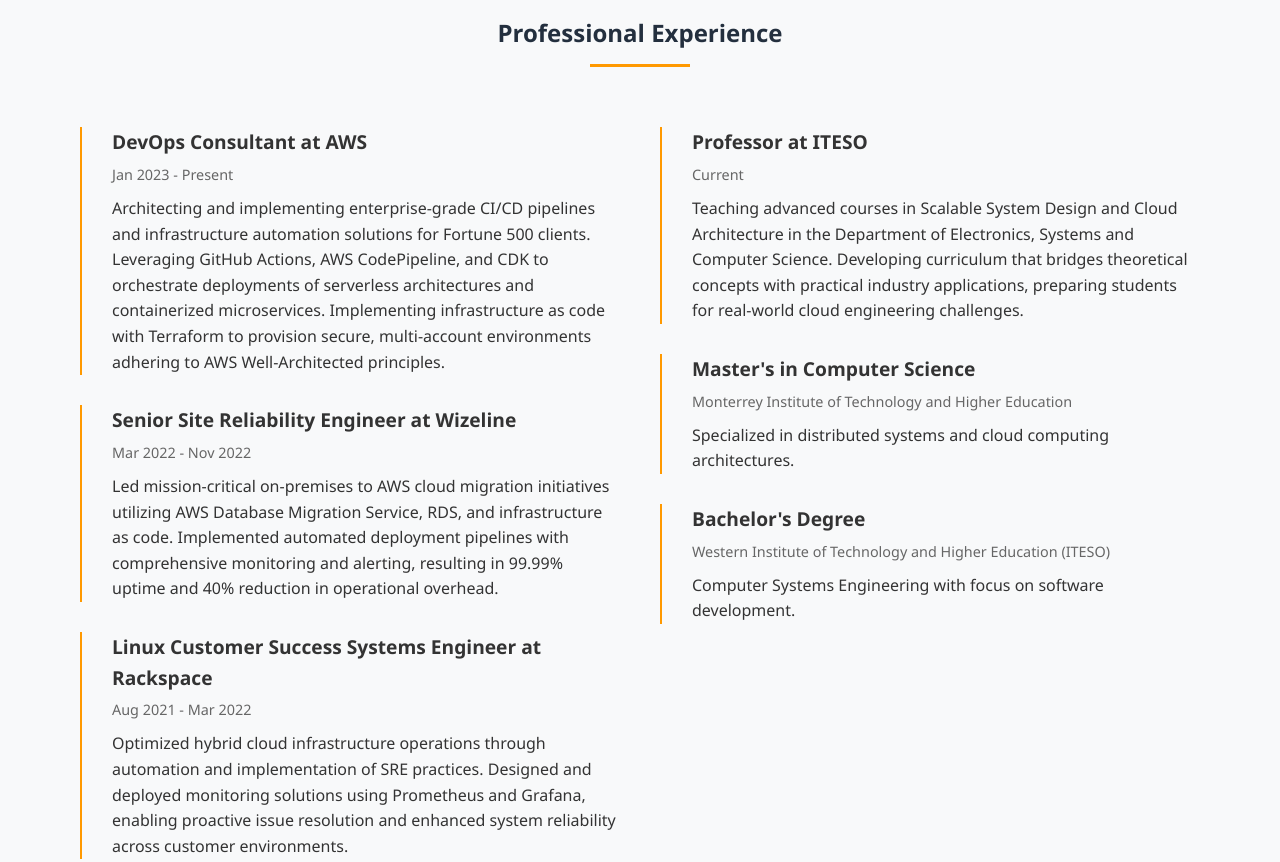
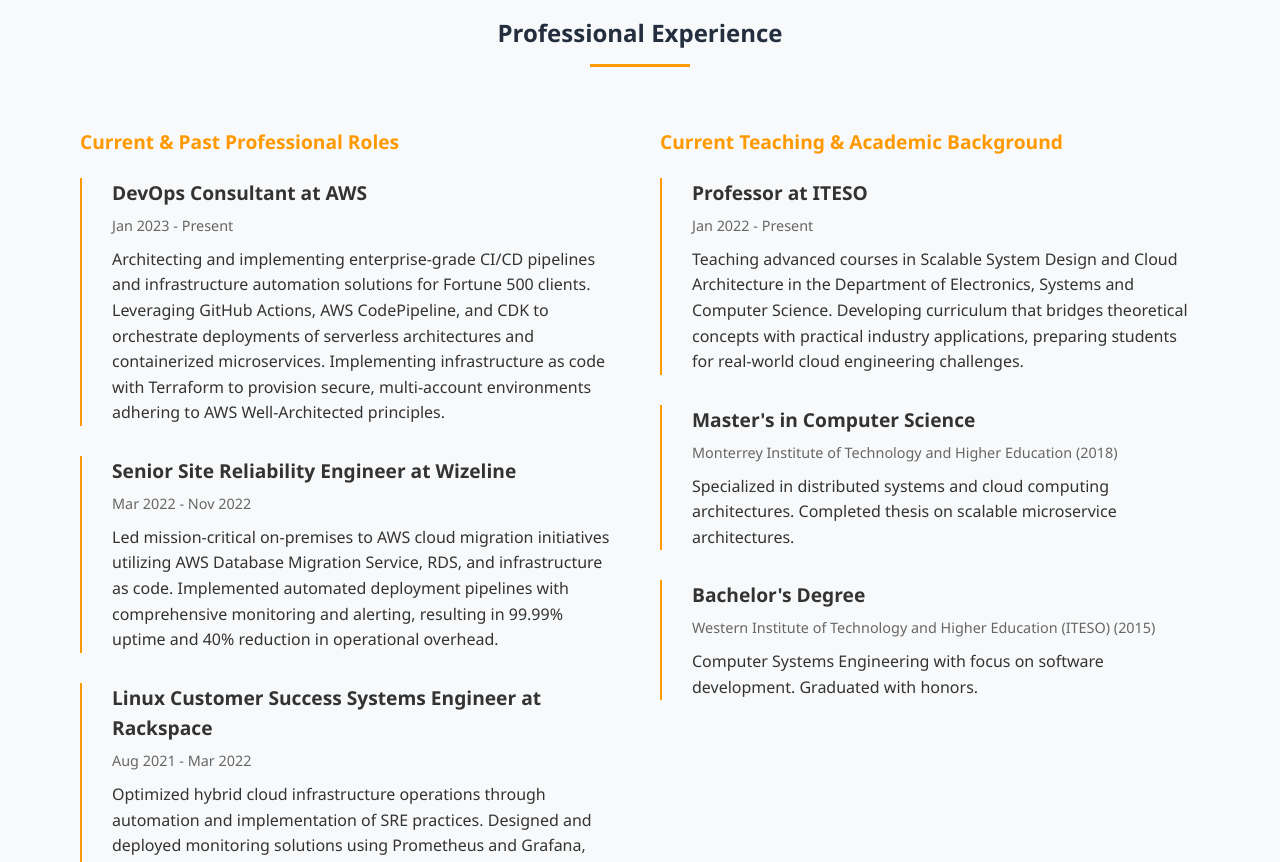
Before and after one commit to gamaware/cloud-devops-labs-index, a plain HTML site: page index.html in a window 1280 px wide. Shown: the part 1000-1862 px from the top of the page. Drawn offline with Linux system fonts and the light colour scheme.

Commit message:
Improve clarity between professional experience and education sections

```diff
--- a/index.html
+++ b/index.html
@@ -51,7 +51,8 @@
         }
 
         body.dark-mode h2,
-        body.dark-mode .project-title {
+        body.dark-mode .project-title,
+        body.dark-mode .section-subtitle {
             color: var(--dark-mode-text);
         }
 
@@ -358,6 +359,16 @@
             margin-bottom: 10px;
         }
 
+        .section-subtitle {
+            color: var(--secondary-color);
+            margin-bottom: 20px;
+            font-size: 1.2rem;
+        }
+
+        body.dark-mode .section-subtitle {
+            color: var(--dark-mode-secondary);
+        }
+
         footer {
             background-color: var(--dark-color);
             color: white;
@@ -509,6 +520,7 @@
             <h2>Professional Experience</h2>
             <div class="education-experience">
                 <div class="experience">
+                    <h3 class="section-subtitle">Current & Past Professional Roles</h3>
                     <div class="timeline-item">
                         <h3>DevOps Consultant at AWS</h3>
                         <div class="date">Jan 2023 - Present</div>
@@ -535,22 +547,23 @@
                 </div>
 
                 <div class="education">
+                    <h3 class="section-subtitle">Current Teaching & Academic Background</h3>
                     <div class="timeline-item">
                         <h3>Professor at ITESO</h3>
-                        <div class="date">Current</div>
+                        <div class="date">Jan 2022 - Present</div>
                         <p>Teaching advanced courses in Scalable System Design and Cloud Architecture in the Department of Electronics, Systems and Computer Science. Developing curriculum that bridges theoretical concepts with practical industry applications, preparing students for real-world cloud engineering challenges.</p>
                     </div>
 
                     <div class="timeline-item">
                         <h3>Master's in Computer Science</h3>
-                        <div class="date">Monterrey Institute of Technology and Higher Education</div>
-                        <p>Specialized in distributed systems and cloud computing architectures.</p>
+                        <div class="date">Monterrey Institute of Technology and Higher Education (2018)</div>
+                        <p>Specialized in distributed systems and cloud computing architectures. Completed thesis on scalable microservice architectures.</p>
                     </div>
 
                     <div class="timeline-item">
                         <h3>Bachelor's Degree</h3>
-                        <div class="date">Western Institute of Technology and Higher Education (ITESO)</div>
-                        <p>Computer Systems Engineering with focus on software development.</p>
+                        <div class="date">Western Institute of Technology and Higher Education (ITESO) (2015)</div>
+                        <p>Computer Systems Engineering with focus on software development. Graduated with honors.</p>
                     </div>
                 </div>
             </div>
```
